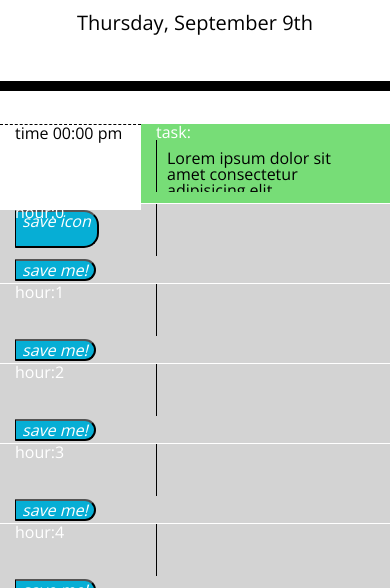
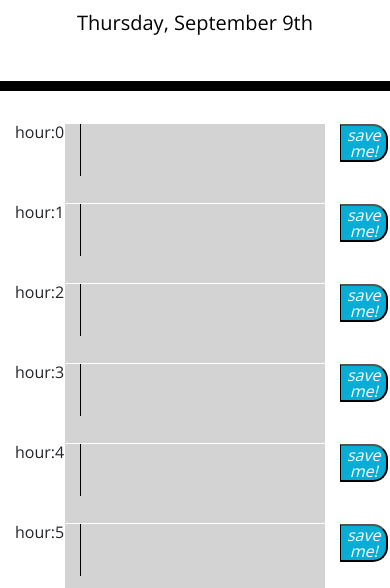
Before and after one commit to kurtGithubOK/Day-Scheduler, a plain HTML site: page index.html in a window 390 px wide. Shown: the part 256-844 px from the top of the page. Drawn offline with nearby package versions, Linux system fonts and the light colour scheme.

Commit message:
clean up code, fix color coding.  make it responsive.

```diff
--- a/assets/css/style.css
+++ b/assets/css/style.css
@@ -2,6 +2,11 @@ body {
   font-family: 'Open Sans', sans-serif;
   font-size: 16px;
   line-height: 1;
+}
+
+.scrollable {
+  height: 500px;
+  overflow-y: auto;
 }
 
 textarea {
@@ -28,9 +33,6 @@ textarea {
 .time-block {
   text-align: center;
   border-radius: 15px;
-}
-.kurt {
-  background-color: beige;
 }
 
 .row {
--- a/assets/js/scripts.js
+++ b/assets/js/scripts.js
@@ -9,20 +9,16 @@ $(document).ready(() => {
     // Make list of hours to display.
     makeDisplay();
 
+    // Functions for making UI elements ///////////////////////////////
     function makeDisplay() {
-        // // Get tasks from storage, later pass to makeDescriptionCol().
-        // const tasks = getTasks() || {};
-        // let num = 8;
-        // console.log('tasks:', tasks[num.toString()])
-
         const container = $('.container');
         // loop over hours and make hourrows.
-        for(let hourIndex=0 ; hourIndex<24 ; hourIndex++) {
+        for (let hourIndex = 0; hourIndex < 24; hourIndex++) {
             // make a row.
             const row = makeRow(hourIndex);
 
             // fill in time column.
-            const timeCol = makeTimeCol(hourIndex);
+            const timeCol = makeTimeColumn(hourIndex);
             timeCol.appendTo(row);
 
             // fill in description column.
@@ -32,35 +28,34 @@ $(document).ready(() => {
             descriptionCol.appendTo(row);
 
             // fill in save button.
-            const saveCol = makeSaveCol(hourIndex);
+            const saveCol = makeSaveColumn(hourIndex);
             saveCol.appendTo(row);
             row.appendTo(container)
         }
     }
 
-    // Functions for making UI elements ///////////////////////////////
+    // Returns a Bootstrap row.
     function makeRow(hourIndex) {
         const row = $('<div>')
         row.addClass('row');
-        // set color coding.
-        const currentHourIndex = moment().format('H');
-        let colorCodingClass = 'past';
-        if(hourIndex === parseInt(currentHourIndex)) {
-            colorCodingClass = 'present';
-        } else if(hourIndex > parseInt(currentHourIndex)) {
-            colorCodingClass = 'future';
-        }
-        row.addClass(colorCodingClass);
         return row;
     }
-    function makeTimeCol(hourIndex) {
+
+    // Returns a Bootstrap column for hour.
+    function makeTimeColumn(hourIndex) {
         const col = makeCol();
+        col.addClass('col-2');
         col.text('hour:' + hourIndex)
         return col;
     }
+
+    // Returns a Bootstrap column for description.
     function makeDescriptionCol(hourIndex, task) {
         const col = makeCol();
         col.addClass('description');
+        col.addClass('col-8');
+        const colorCodingClass = getColorCoding(hourIndex);
+        col.addClass(colorCodingClass);
         // Make textarea for each hour.
         const textarea = $('<textarea>');
         textarea.attr('id', hourIndex);
@@ -68,8 +63,11 @@ $(document).ready(() => {
         textarea.appendTo(col);
         return col;
     }
-    function makeSaveCol(hourIndex) { // renmae +lumn?
+
+    // Returns a Bootstrap column for save button.
+    function makeSaveColumn(hourIndex) { // renmae +lumn?
         const col = makeCol();
+        col.addClass('col-2');
         // Make button
         const saveButton = $('<button>');
         saveButton.attr('id', 'saveBtn'); // Needed?
@@ -83,66 +81,49 @@ $(document).ready(() => {
         saveButton.appendTo(col);
         return col;
     }
+
+    // Returns an empty Bootstrap column as a base.
     function makeCol() {
         const col = $('<div>');
         col.addClass('col');
         return col;
     }
+
+    // Puts today's date in header (Thursday, September 29th).
     function updateHeader() {
-        // Format ex: Thursday, September 29
         const date = moment().format('dddd, MMMM Mo');
         $('#currentDay').text(date)
     }
 
+
     // Event handler /////////////////////////////
-    // Save task description.
-     $('i').click( function() {
-        // figure out which one was clicked.
+    // Save button was clicked so save task.
+    $('i').click(function () {
+        // Figure out which one was clicked.
         const hourIndex = $(this).data('hourIndex');
-        console.log('got to here:', hourIndex);
 
-        // get value.  // get that nth child?
+        // Get value in textarea.
         const textareaSelector = 'textarea[id=' + hourIndex + ']';
         const enteredText = $(textareaSelector).val();
-        // update task & save somehow?
-        console.log('you entered:', enteredText)
+        // Call func to update 'data' and save the change to local storage.
         updateTasks(hourIndex, enteredText);
-
-
     });
 
     // Utility Functions /////////////////////////////
+    // Updates value of 'data' and saves to local storage.
     function updateTasks(hoursIndex, taskDescription) {
-        // const tasks = getTasks();
         data[hoursIndex] = taskDescription;
         localStorage.setItem('Day_Scheduler', JSON.stringify(data))
     }
 
-    // function getTasks() {
-    //     const list = localStorage.getItem('dayScheduler');
-    //     return JSON.parse(list);
-    // }
-//     let data = {
-//         8: 'feed cat @ 9am',
-//         14: 'feed dog @ 3pm'
-//     }
-
-//    localStorage.setItem('dayScheduler', JSON.stringify(data))
-   // $('.description').click( (event) => {
-    //     // Need to handle when user clicks twice in textarea???
-    //     // change previously clicked tasks to divs, bt how???
-
-    //     // Get value of hour-index custom data attribute.
-    //     // const myValue = this.data('hourIndex');
-    //     // console.log(myValue)
-    //     const targetAttributes = event.target.attributes;
-    //     const hourIndex = targetAttributes.getNamedItem('data-hour-index').value;
-    //     console.log('hourIndex', hourIndex)
-
-    //     // Get div with that attribute value, and its text.
-    //     const clickedDivSelector = 'div[data-hour-index=' + hourIndex + ']';
-    //     const clickedDiv = $(clickedDivSelector)
-    //     const existingText = clickedDiv.text();
-    // });
+    // Returns style name for color coding (past, present, future).
+    function getColorCoding(hourIndex) {
+        const currentHourIndex = moment().format('H');
+        if (hourIndex === parseInt(currentHourIndex)) {
+            return 'present';
+        } else if (hourIndex > parseInt(currentHourIndex)) {
+            return 'future';
+        } else return 'past';
+    }
 
 });
--- a/index.html
+++ b/index.html
@@ -22,16 +22,8 @@
     <p class="lead">A simple calendar app for scheduling your work day</p>
     <p id="currentDay" class="lead"></p>
   </header>
-  <div class="container">
+  <div class="container scrollable">
     <!-- Timeblocks go here -->
-    <div class="row future kurt">
-      <div class="col hour kurt">time <time class="time-block">00:00 pm</time></div>
-      <div class="col description">task: <textarea>Lorem ipsum dolor sit amet consectetur adipisicing elit.</textarea>
-      </div>
-      <div class="col"><button id="saveBtn" class="saveBtn"><i>save icon</i></button</div>
-      </div>
-
-    </div>
 
 </body>
 
```
